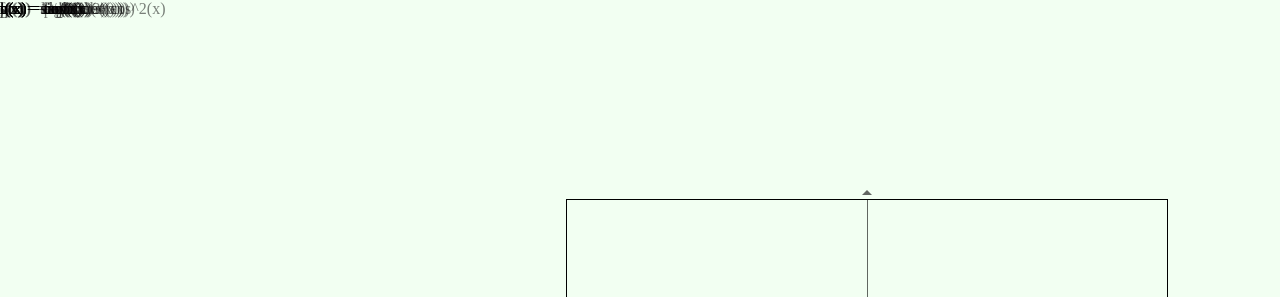
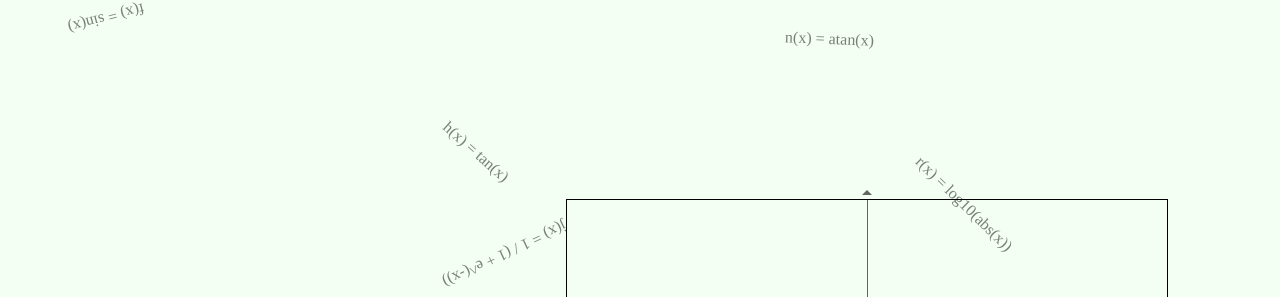
Before and after one commit to b787x/linzheng, a plain HTML site: page 1.html in a window 1280 px wide. Shown: the top 297 px of the page. Drawn offline with nearby package versions, Linux system fonts and the light colour scheme.

Commit message:
Update 1.html

```diff
--- a/1.html
+++ b/1.html
@@ -21,15 +21,6 @@
       position: absolute;
       font-size: 16px;
       color: rgba(0, 0, 0, 0.5);
-      animation: moveRotate linear infinite;
-    }
-    @keyframes moveRotate {
-      0% {
-        transform: translate(0, 0) rotate(0);
-      }
-      100% {
-        transform: translate(200px, 200px) rotate(360deg);
-      }
     }
 
     .container {
@@ -85,9 +76,33 @@
       transform-origin: bottom left;
     }
 
+    .point {
+      position: absolute;
+      width: 4px;
+      height: 4px;
+      background-color: red;
+      transform: translate(-50%, -50%);
+    }
+  </style>
+  <script>
+    window.addEventListener('DOMContentLoaded', (event) => {
+      const formulas = Array.from(document.querySelectorAll('.formula'));
 
-  </style>
-  </script>
+      // 为每个数学公式创建随机的初始位置和运动方向
+      formulas.forEach(formula => {
+        formula.style.top = `${Math.random() * 100}vh`;
+        formula.style.left = `${Math.random() * 100}vw`;
+        formula.style.animationDuration = `${Math.random() * 8 + 4}s`; // 随机设置动画持续时间
+        formula.style.transform = `rotate(${Math.random() * 360}deg)`; // 随机旋转角度
+
+        // 监听动画结束事件，当公式移出屏幕时重新设置位置和角度
+        formula.addEventListener('animationend', () => {
+          formula.style.top = `${Math.random() * 100}vh`;
+          formula.style.left = `${Math.random() * 100}vw`;
+          formula.style.transform = `rotate(${Math.random() * 360}deg)`;
+        });
+      });
+    });
   </script>
 </head>
 <body>
@@ -112,19 +127,16 @@
     <div class="formula">w(x) = asin(x)</div>
     <div class="formula">
 
-
 </div>
   <script src="https://cdnjs.cloudflare.com/ajax/libs/mathjs/9.4.4/math.min.js"></script>
 </head>
 <body>
-
 <div class="container">
   <div class="left-section">
     <h1>数学函数绘图</h1>
     <input type="text" id="expression" placeholder="输入函数表达式">
     <button onclick="drawGraph()">绘制图像</button>
     <p id="error-message" style="color: red;"></p>
-
   </div>
   <div class="right-section">
     <div id="canvas"></div>
@@ -132,30 +144,6 @@
 </div>
 
 <script>
-  document.addEventListener("DOMContentLoaded", function(event) {
-
-      // 获取所有数学公式元素
-const formulas = document.querySelectorAll('.formula');
-
-// 为每个公式生成随机运动参数并应用
-formulas.forEach((formula) => {
-  // 随机生成translateX、translateY和rotate的值
-  const translateX = getRandomValue(-200, 200);
-  const translateY = getRandomValue(-200, 200);
-  const rotate = getRandomValue(0, 360);
-
-  // 将随机值应用到CSS变量上
-  formula.style.setProperty('--translate-x', `${translateX}px`);
-  formula.style.setProperty('--translate-y', `${translateY}px`);
-  formula.style.setProperty('--rotate', `${rotate}deg`);
-});
-
-// 生成指定范围内的随机整数值
-function getRandomValue(min, max) {
-  return Math.floor(Math.random() * (max - min + 1)) + min;
-}
-
-    });
   function drawGraph() {
     var canvas = document.getElementById("canvas");
     var expression = document.getElementById("expression").value;
```
